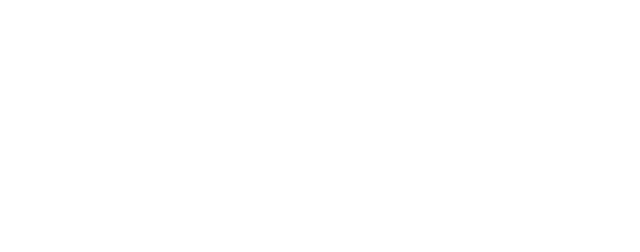
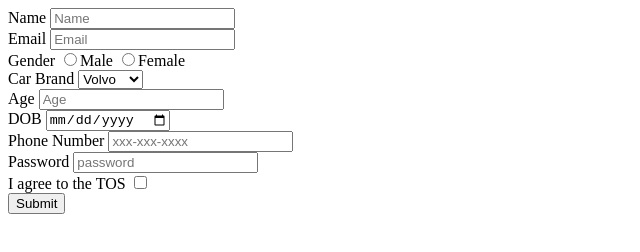
Before and after one commit to acciojob/signup-form-car-JayantSinghTomar, a website: page main.html in a window 1280 px wide. Shown: the whole page, without its empty margins (0-640 px from the left). Drawn offline with Linux system fonts and the light colour scheme.

Commit message:
created a submission

```diff
--- a/main.html
+++ b/main.html
@@ -8,6 +8,42 @@
 
 <body>
 	<!-- the entire body must be written by student -->
+	<form action="http.php">
+		<label>
+			Name <input id="name" placeholder="Name" type="text">
+		</label><br>
+		<label>
+			Email <input id="email" placeholder="Email" type="email">
+		</label><br>
+		<label>
+			Gender <input id="gender_m, gender_f" type="radio">Male
+			<input id="gender_m, gender_f" type="radio">Female
+		</label><br>
+		<label>
+			Car Brand <select name="cars" id="cars">
+				<option value="Volvo">Volvo</option>
+				<option value="Hundai">Hundai</option>
+				<option value="Honda">Honda</option>
+				<option value="Jeep">Jeep</option>
+			</select><br>
+		</label>
+		<label>
+			Age <input type="number" id="age" placeholder="Age">
+		</label><br>
+		<label>
+			DOB <input type="date" id="dob">
+		</label><br>
+		<label>
+			Phone Number <input type="tel" id="tel" placeholder="xxx-xxx-xxxx">
+		</label><br>
+		<label>
+			Password <input type="password" id="password" placeholder="password">
+		</label><br>
+		<label >
+			I agree to the TOS <input type="checkbox" id="tos">
+		</label><br>
+		<button type="submit">Submit</button>
+
     <script type="text/javascript" src="./script.js">
 </script>
 
```
